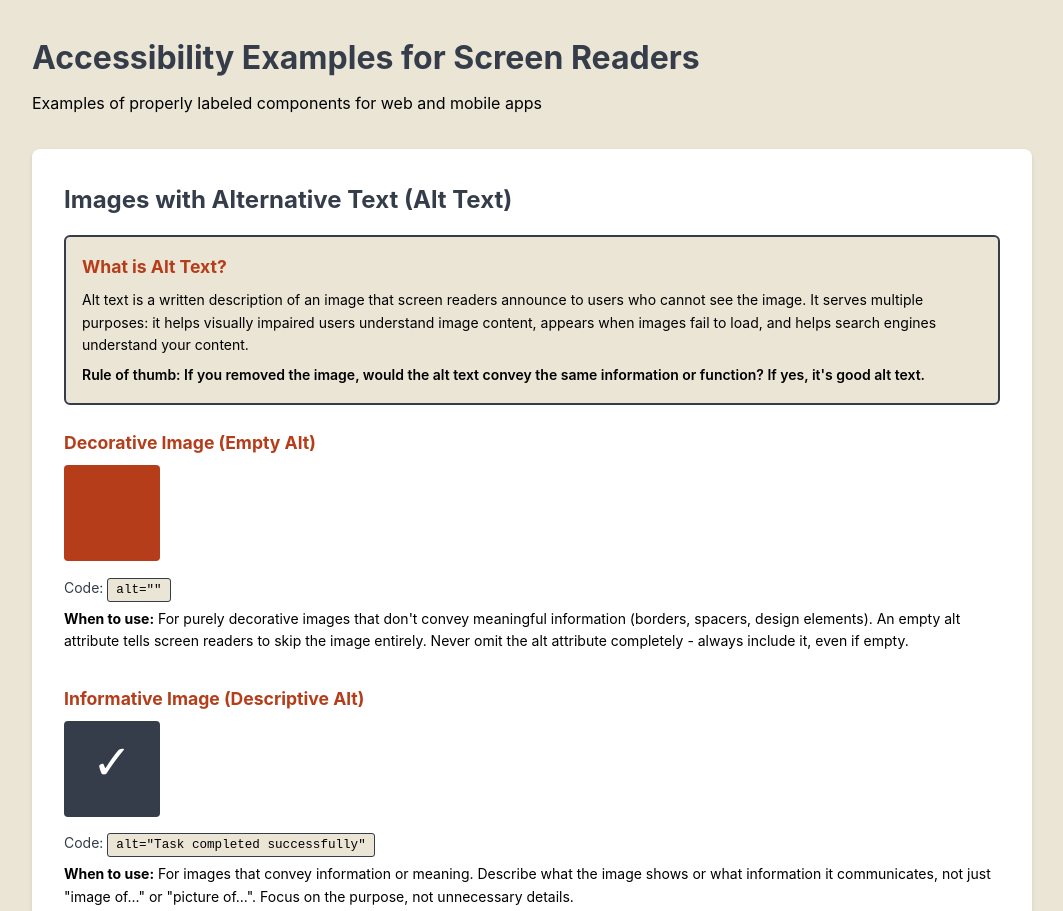
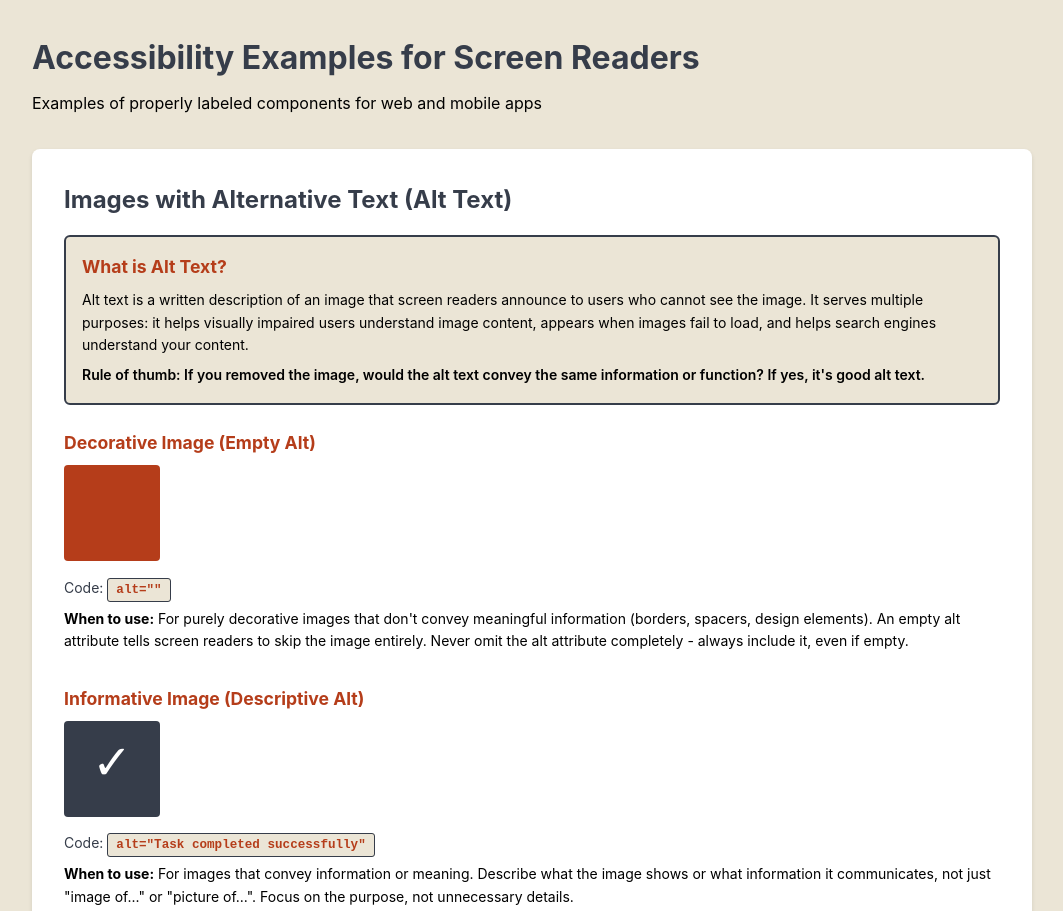
Before and after one commit to cabancubero/ui_ux_accessibility, a plain HTML site: page alt_text_examples.html in a window 1280 px wide. Shown: the top 911 px of the page, without its empty margins (108-1171 px from the left). Drawn offline with Linux system fonts and the light colour scheme.

Commit message:
Updated code so it can be distinguished from the background more easily

```diff
--- a/alt_text_examples.html
+++ b/alt_text_examples.html
@@ -96,8 +96,9 @@
             border-radius: 3px;
             font-size: 0.9em;
             font-family: 'Courier New', monospace;
-            color: #000000;
+            color: #B53D1A;
             border: 1px solid #363D4A;
+            font-weight: 600;
         }
 
         .code-block {
```
